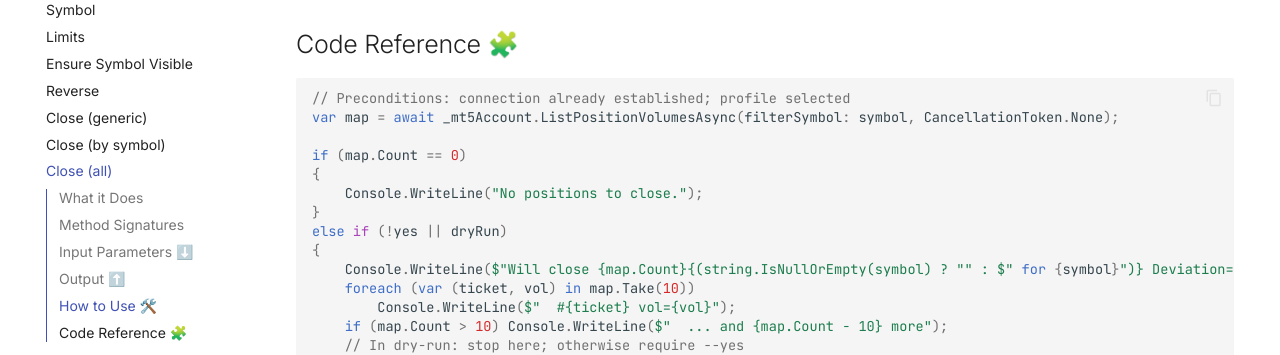
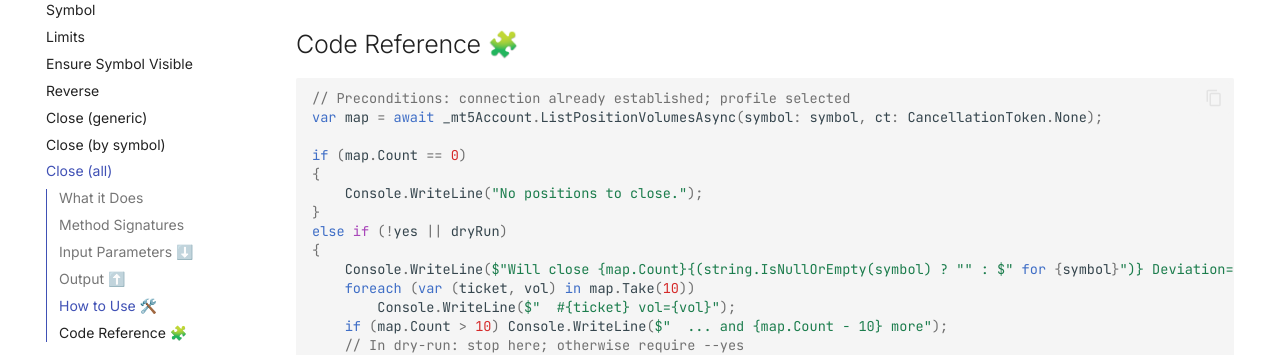
Before and after one commit to MetaRPC/CSharpMT5, an MkDocs documentation site: the page built from docs/Market_Data/Close-all.md, in a window 1280 px wide and 900 px high, scrolled down 1711 px. Shown: the part 152-507 px from the top of the window. Built offline with MkDocs 1.6.1 and Material for MkDocs 9.7.7, drawn with Linux system fonts in a browser that asks for light colours; comment, search, counter and statistics services are not loaded.

Commit message:
Update Close-all.md

````diff
--- a/docs/Market_Data/Close-all.md
+++ b/docs/Market_Data/Close-all.md
@@ -70,7 +70,7 @@ dotnet run -- close-all -p demo -s EURUSD --deviation 15 --yes
 
 ```csharp
 // Preconditions: connection already established; profile selected
-var map = await _mt5Account.ListPositionVolumesAsync(filterSymbol: symbol, CancellationToken.None);
+var map = await _mt5Account.ListPositionVolumesAsync(symbol: symbol, ct: CancellationToken.None);
 
 if (map.Count == 0)
 {
````
